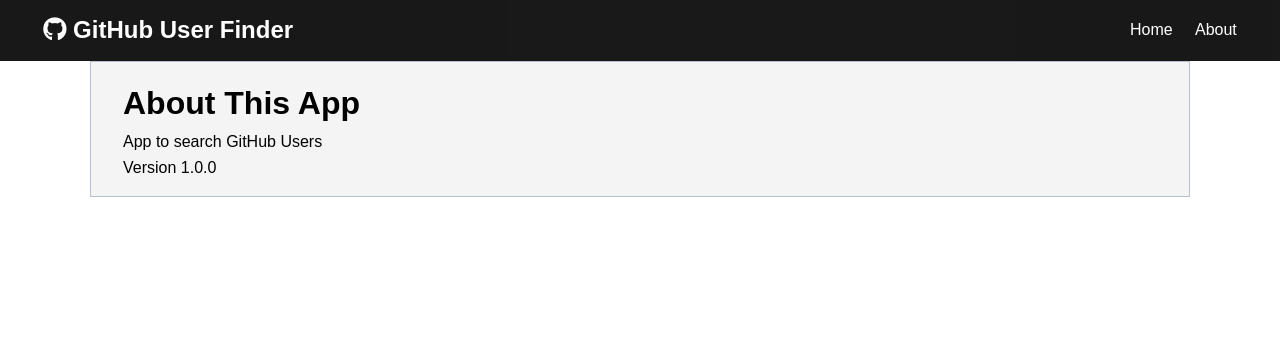
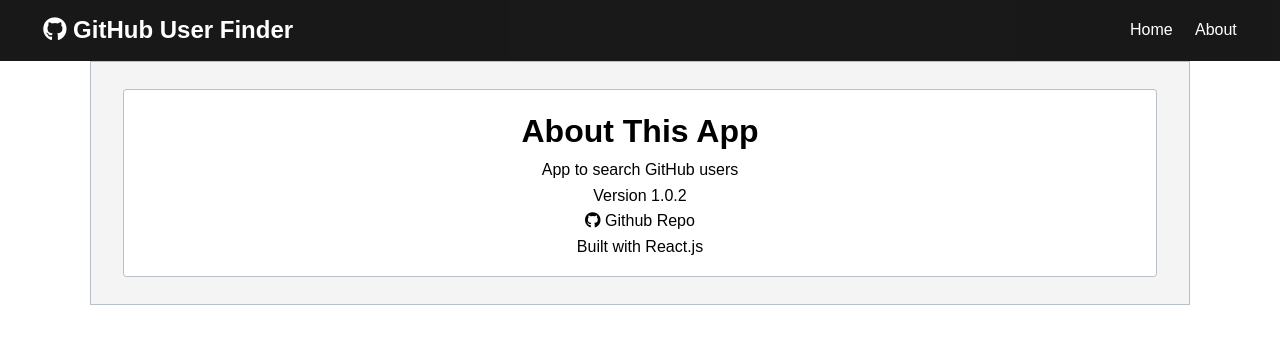
Before and after one commit to NyashaNziramasanga/GitHub-User-Finder, a React (Create React App) app: page /about in a window 1280 px wide. Shown: the top 344 px of the page. Built offline with nearby package versions, Linux system fonts and the light colour scheme; no server answers; the HTML template or start-up script is replaced by a standard one.

Commit message:
Update About.js

```diff
--- a/src/components/pages/About.js
+++ b/src/components/pages/About.js
@@ -3,9 +3,24 @@
 const About = () => {
   return (
     <Fragment>
-      <h1>About This App</h1>
-      <p>App to search GitHub Users</p>
-      <p>Version 1.0.0</p>
+      <div className="card">
+        <div className="text-center">
+          <h1>About This App</h1>
+          <p>App to search GitHub users</p>
+          <p>Version 1.0.2</p>
+          <p>
+            <i className="fab fa-github"></i>{' '}
+            <a
+              target="_blank"
+              rel="noreferrer noopener"
+              href="https://github.com/NyashaNziramasanga/GitHub-User-Finder"
+            >
+              Github Repo
+            </a>
+          </p>
+          <p>Built with React.js</p>
+        </div>
+      </div>
     </Fragment>
   );
 };
```
